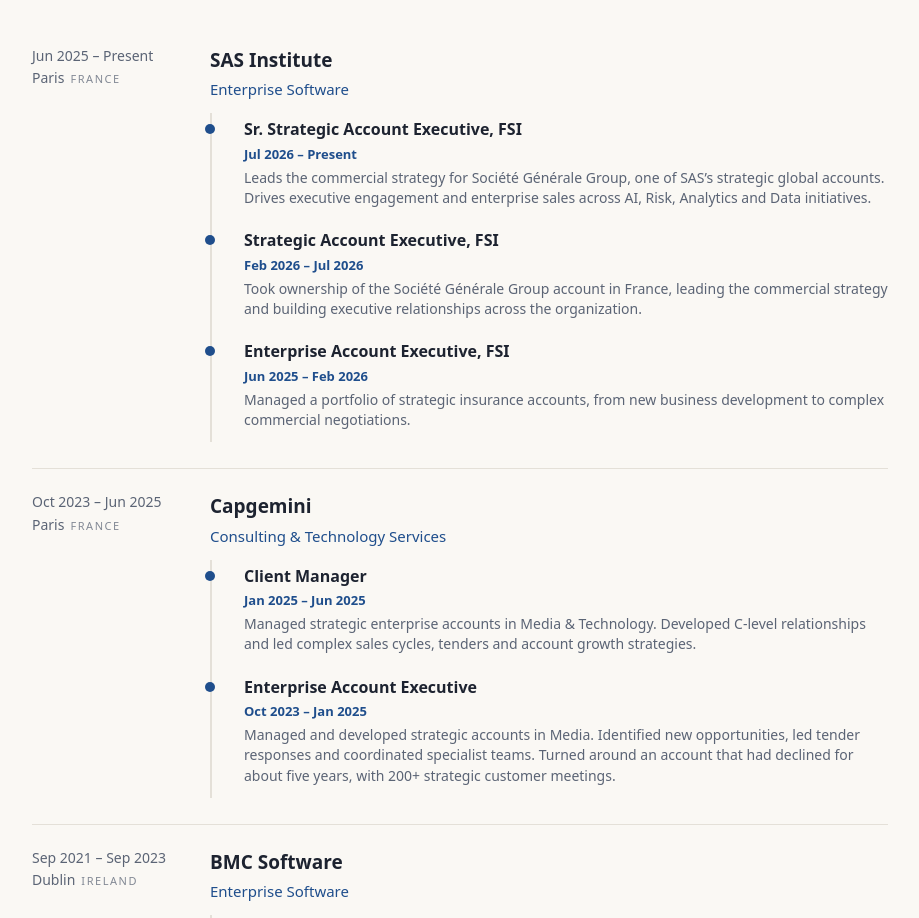
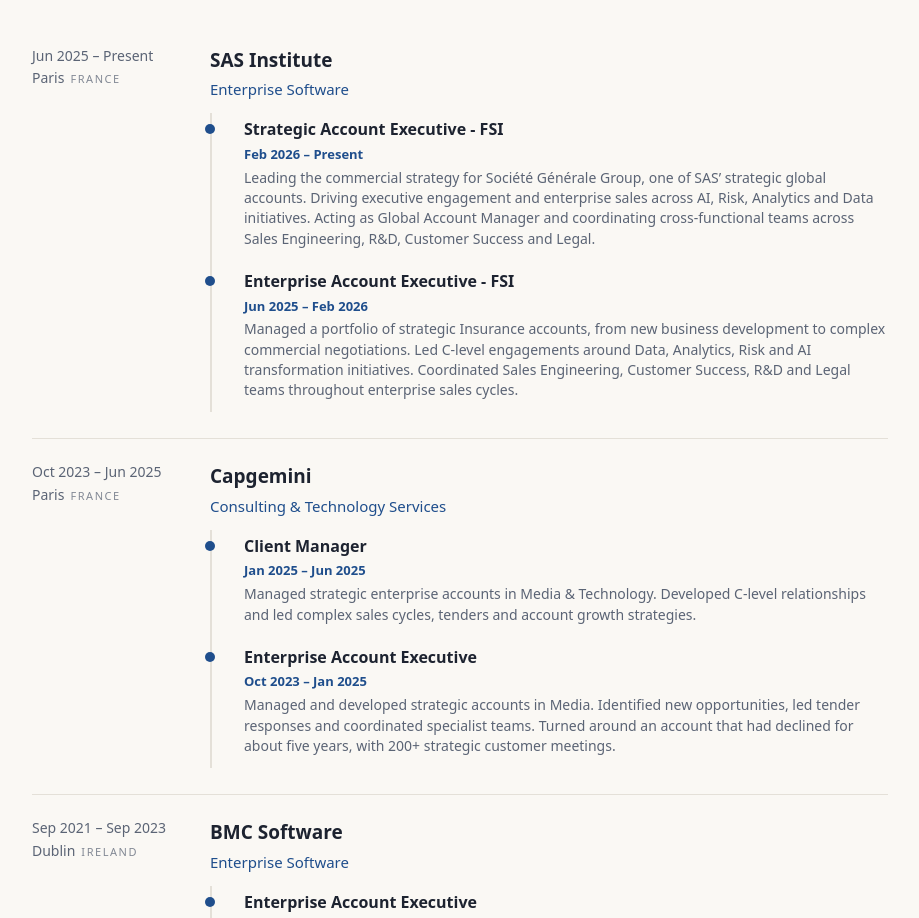
Before and after one commit to nessimhanir/Personal-Porfolio, a plain HTML site: page index.html in a window 1280 px wide. Shown: the part 908-1826 px from the top of the page, without its empty margins (180-1099 px from the left). Drawn offline with Linux system fonts and the light colour scheme.

Commit message:
Update SAS experience on portfolio

```diff
--- a/index.html
+++ b/index.html
@@ -85,9 +85,8 @@ h2 svg{width:18px;height:18px;flex:none;fill:none;stroke:currentColor;stroke-wid
 <div class="job"><div class="when">Jun 2025 – Present<br>Paris<span class="cty">France</span></div><div>
 <h3>SAS Institute</h3><div class="co">Enterprise Software</div>
 <ol class="ladder">
-<li><b>Sr. Strategic Account Executive, FSI</b><em>Jul 2026 – Present</em><span>Leads the commercial strategy for Société Générale Group, one of SAS’s strategic global accounts. Drives executive engagement and enterprise sales across AI, Risk, Analytics and Data initiatives.</span></li>
-<li><b>Strategic Account Executive, FSI</b><em>Feb 2026 – Jul 2026</em><span>Took ownership of the Société Générale Group account in France, leading the commercial strategy and building executive relationships across the organization.</span></li>
-<li><b>Enterprise Account Executive, FSI</b><em>Jun 2025 – Feb 2026</em><span>Managed a portfolio of strategic insurance accounts, from new business development to complex commercial negotiations.</span></li>
+<li><b>Strategic Account Executive - FSI</b><em>Feb 2026 – Present</em><span>Leading the commercial strategy for Société Générale Group, one of SAS’ strategic global accounts. Driving executive engagement and enterprise sales across AI, Risk, Analytics and Data initiatives. Acting as Global Account Manager and coordinating cross-functional teams across Sales Engineering, R&amp;D, Customer Success and Legal.</span></li>
+<li><b>Enterprise Account Executive - FSI</b><em>Jun 2025 – Feb 2026</em><span>Managed a portfolio of strategic Insurance accounts, from new business development to complex commercial negotiations. Led C-level engagements around Data, Analytics, Risk and AI transformation initiatives. Coordinated Sales Engineering, Customer Success, R&amp;D and Legal teams throughout enterprise sales cycles.</span></li>
 </ol></div></div>
 <div class="job"><div class="when">Oct 2023 – Jun 2025<br>Paris<span class="cty">France</span></div><div>
 <h3>Capgemini</h3><div class="co">Consulting &amp; Technology Services</div>
```
